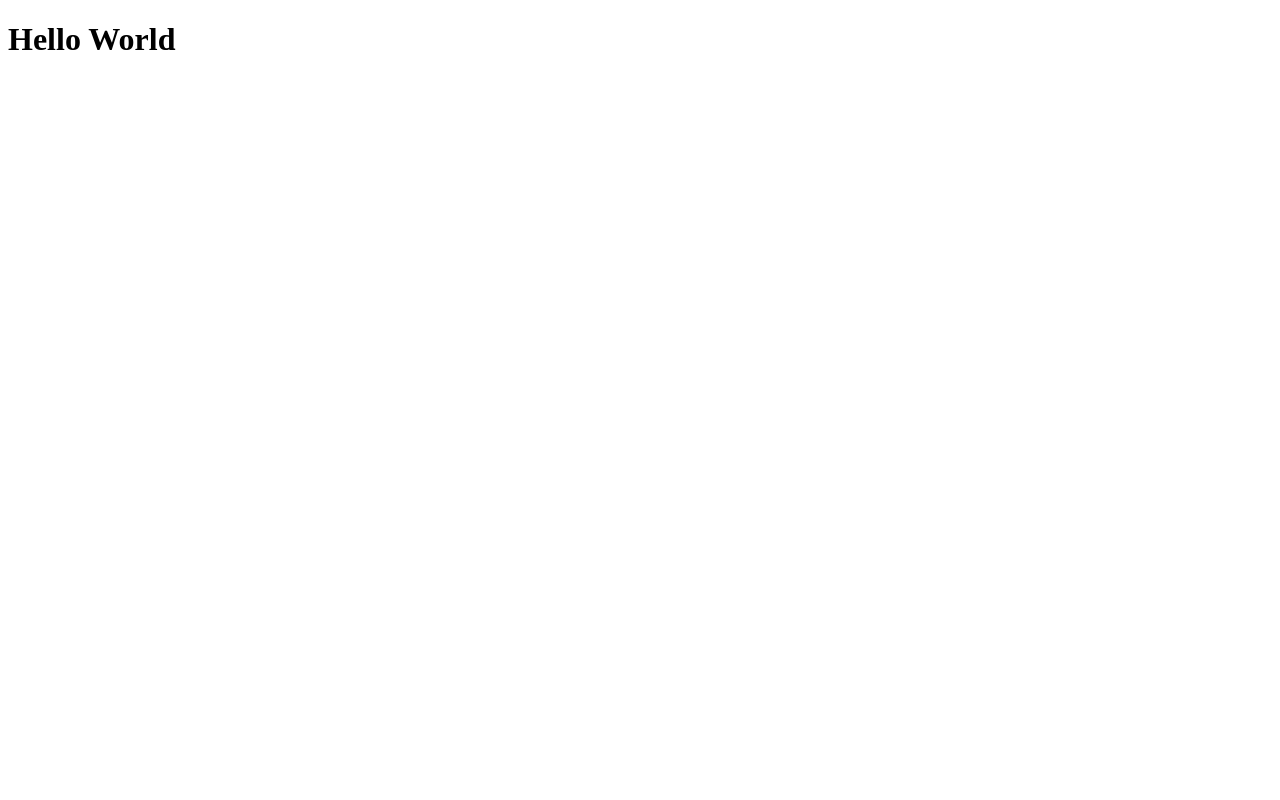
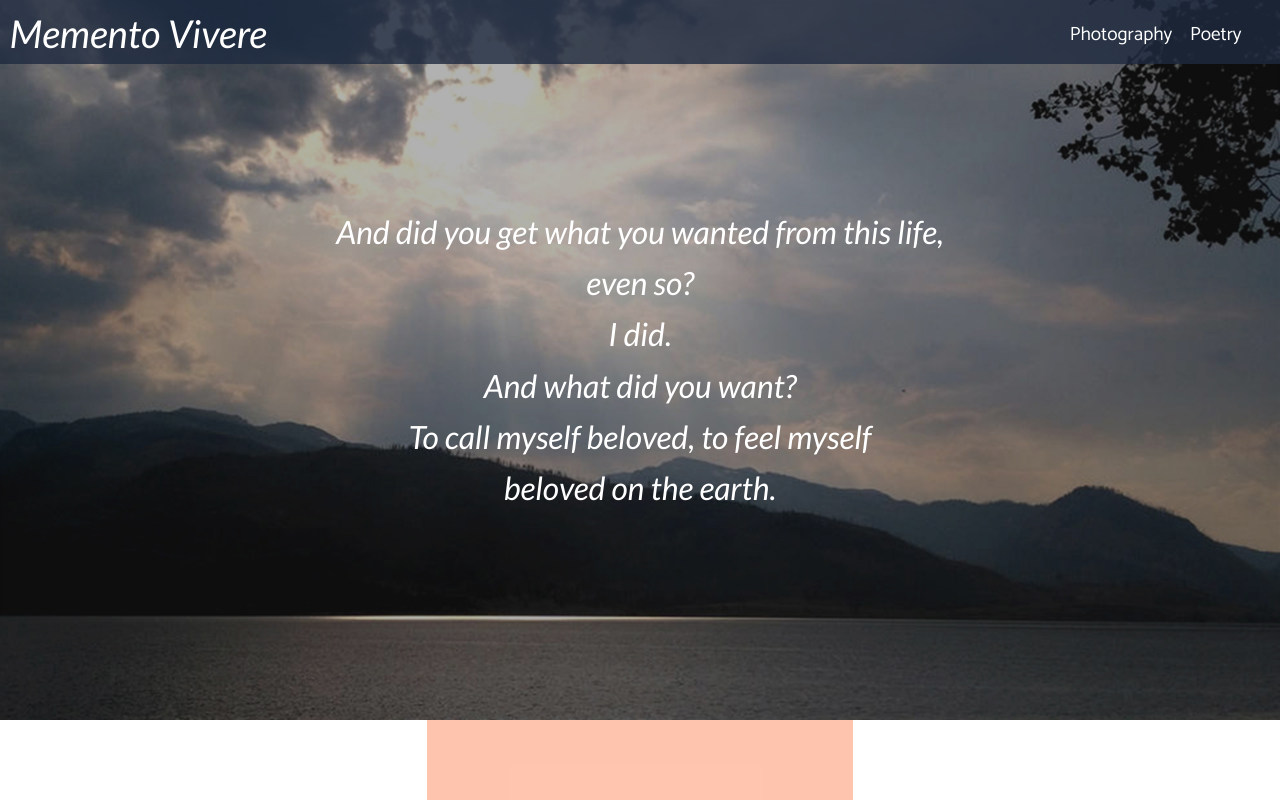
Before and after one commit to shuhuax/courseraWeb, a plain HTML site: page index.html in a window 1280 px wide. Shown: the top 800 px of the page. Drawn offline with Linux system fonts and the light colour scheme.

Commit message:
styling for front page

```diff
--- /dev/null
+++ b/css/theme.css
@@ -0,0 +1,86 @@
+body{
+	margin:0;
+	padding:0;
+}
+
+#mv-head{
+	height:5vw;
+	width:100vw;
+	background-color: rgba(31,43,64,.8);
+	position: fixed;
+	z-index:999;
+}
+
+#mv-head span{
+	font-size:3vw;
+	color:white;
+	position: absolute;
+	margin:.75vw;
+	font-family: 'Lato', Sans-Serif;
+}
+
+#mv-head div{
+	position:absolute;
+	right:2vw;
+	top:1.5vw;
+	font-size:1.5vw;
+}
+
+#mv-head a{
+	margin-right:1vw;
+	text-decoration:none;
+	color:white;
+	font-family: 'Catamaran', Sans-Serif;
+}
+
+#mv-home img{
+	max-width:100vw;
+}
+
+#mv-home span{
+	max-width:80vw;
+	position:absolute;
+	top:28.125vw;
+	left:50%;
+	transform:translate(-50%,-50%);
+	text-align:center;
+	font-family: 'Lato', Sans-Serif;
+	color:white;
+	font-size:2.5vw;
+	line-height:4vw;
+}
+
+#icons > div{
+	margin-top:-4px;
+	width:33.33%;
+	height:50vw;
+	/*background-color:rgba(31,43,64,.7);*/
+}
+
+#icons .left{
+	float:left;
+}
+
+#icons .right{
+	float:right;
+}
+
+#icons .center{
+	background-color:rgba(255,172,140,.7);
+	float:left;
+}
+
+#quote{
+	font-family: 'Lato', Sans-Serif;
+	font-size:2.5vw;
+	margin-top:50vw;
+	padding:5vw 8vw 5vw;
+	background-color:#316bcc;
+	color:white;
+}
+/*
+font-family: 'Lato', Sans-Serif;
+font-size: 46px;
+font-family: 'Catamaran', Sans-Serif;
+font-size: 16px;
+*/
--- a/index.html
+++ b/index.html
@@ -3,10 +3,42 @@
 <head>
 	<meta charset="utf-8">
 	<title>Memento Vivere</title>
+	<link href="https://fonts.googleapis.com/css?family=Catamaran|Lato:400i" rel="stylesheet">
+	<link rel="stylesheet" type="text/css" href="css/theme.css">
 </head>
 
 <body>
-	<h1>Hello World</h1>
+	<div id="mv-head">
+	<a href=""><span>Memento Vivere</span></a>
+	<div>
+	<a href="photography/index.html" target="_blank">Photography</a>
+	<a>Poetry</a>
+	</div>
+	</div>
 
+	<div id="mv-home">
+		<img src="img/grand-teton.jpg" alt="Lake at Grand Teton National Park" >
+		<span>And did you get what
+		you wanted from this life, even so?<br>
+		I did.<br>
+		And what did you want?<br>
+		To call myself beloved, to feel myself<br>
+		beloved on the earth.</span>
+	</div>
+
+	<div id="icons">
+		<div class="left">
+
+		</div>
+		<div class="center">
+		</div>
+		<div class="right">
+		</div>
+	</div>
+
+	<div id="quote">
+		<span>“We have only a little time to please the living. But all eternity to love the dead.”
+		<br>--- Antigone</span>
+	</div>
 </body>
 </html>
```
Also changed, not shown: photography/index.html (added, +19 -0 lines), img/grand-teton.jpg (added).
